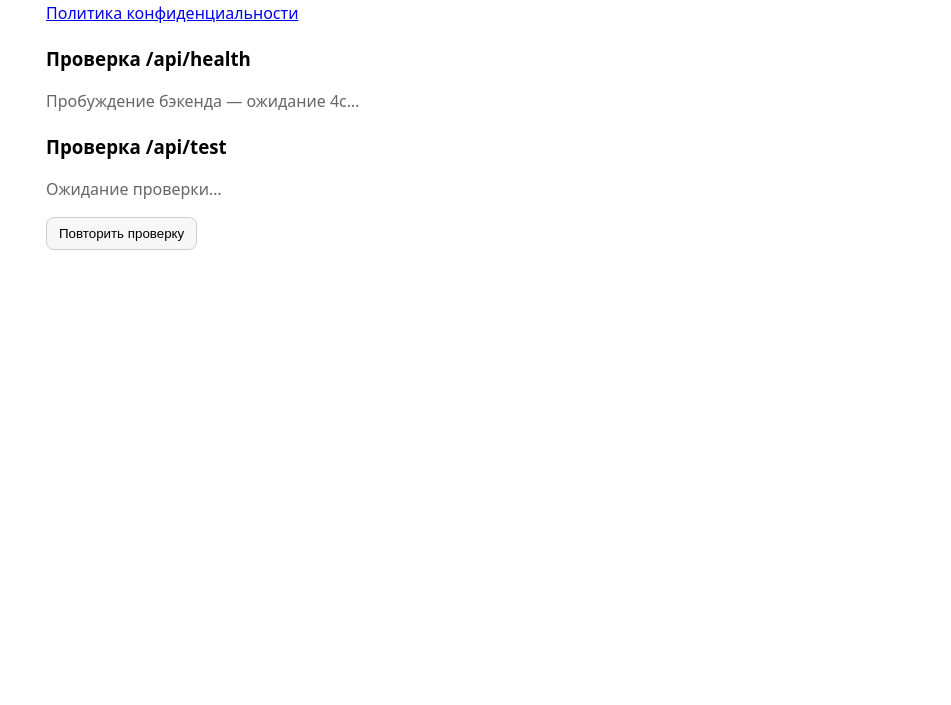
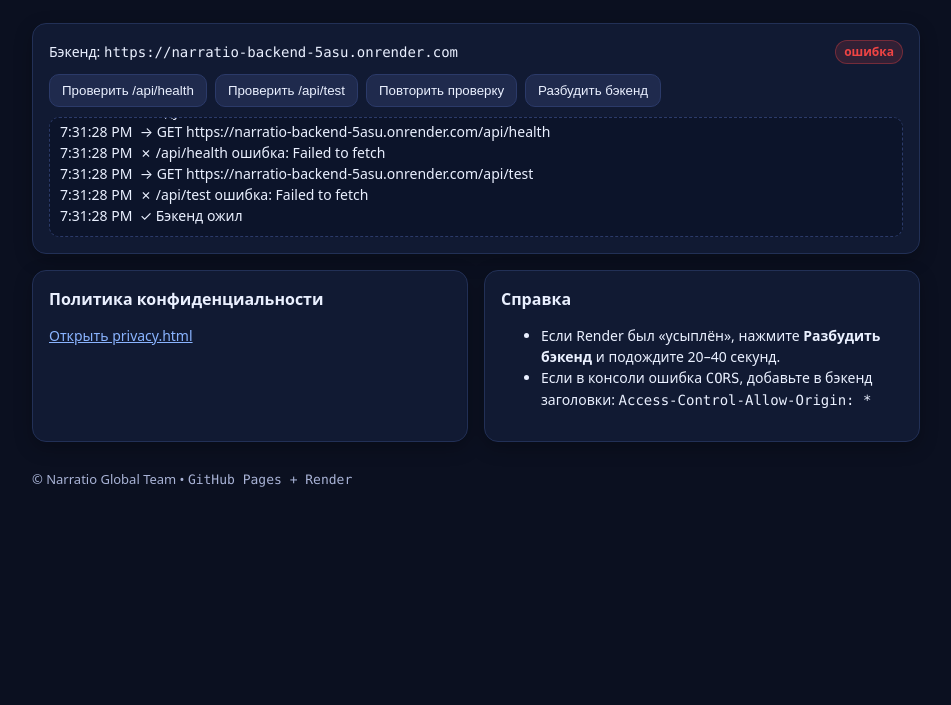
Before and after one commit to narratioglobalteam-cell/narratio-frontend, a plain HTML site: page index.html in a window 1280 px wide. Shown: the part 95-800 px from the top of the page, without its empty margins (164-1115 px from the left). Drawn offline with Linux system fonts and the light colour scheme; no server answers.

Commit message:
point frontend to Render

```diff
--- a/index.html
+++ b/index.html
@@ -1,100 +1,143 @@
-<!doctype html>
+<!DOCTYPE html>
 <html lang="ru">
 <head>
   <meta charset="utf-8" />
-  <title>Narratio</title>
   <meta name="viewport" content="width=device-width, initial-scale=1" />
+  <title>Narratio — проверка бэкенда</title>
   <style>
-    body{font:16px/1.5 system-ui,Segoe UI,Roboto,Arial;max-width:860px;margin:32px auto;padding:0 12px}
-    h1{margin:0 0 8px}
-    h3{margin:20px 0 8px}
-    .muted{color:#666}
-    button{padding:8px 12px;border:1px solid #ccc;border-radius:8px;background:#f7f7f7;cursor:pointer}
-    button:active{transform:translateY(1px)}
+    :root { --bg:#0b1020; --panel:#111a33; --text:#eaf0ff; --muted:#a9b3d6; --ok:#22c55e; --bad:#ef4444; --btn:#1f2a4d; --btnh:#24345f; }
+    * { box-sizing: border-box; }
+    body { margin:0; background:var(--bg); color:var(--text); font:14px/1.5 system-ui, -apple-system, Segoe UI, Roboto, Arial, sans-serif; }
+    .wrap { max-width:920px; margin:32px auto; padding:0 16px; }
+    h1 { margin:0 0 8px; font-size:22px; }
+    .sub { color:var(--muted); margin:0 0 24px; }
+    .grid { display:grid; grid-template-columns:1fr; gap:16px; }
+    @media (min-width:720px){ .grid{ grid-template-columns:1fr 1fr; } }
+    .card { background:var(--panel); border:1px solid #223056; border-radius:14px; padding:16px; box-shadow:0 6px 18px rgba(0,0,0,.25); }
+    .card h2 { margin:0 0 8px; font-size:16px; }
+    .row { display:flex; gap:8px; flex-wrap:wrap; align-items:center; }
+    button { appearance:none; border:1px solid #2b3a69; background:var(--btn); color:var(--text); padding:8px 12px; border-radius:10px; cursor:pointer; }
+    button:hover { background:var(--btnh); }
+    code, .mono { font-family: ui-monospace, SFMono-Regular, Menlo, Consolas, "Liberation Mono", monospace; }
+    .log { margin-top:10px; background:#0c142a; border:1px dashed #2b3a69; border-radius:10px; padding:10px; height:120px; overflow:auto; white-space:pre-wrap; }
+    .pill { display:inline-block; padding:2px 8px; border-radius:999px; font-weight:600; font-size:12px; }
+    .ok { background:rgba(34,197,94,.15); color:var(--ok); border:1px solid rgba(34,197,94,.35); }
+    .bad { background:rgba(239,68,68,.15); color:var(--bad); border:1px solid rgba(239,68,68,.35); }
+    footer { margin:28px 0 12px; color:var(--muted); font-size:13px; }
+    a { color:#8ab4ff; }
   </style>
 </head>
 <body>
-  <h1>Narratio</h1>
+  <div class="wrap">
+    <h1>Narratio</h1>
+    <p class="sub">Проверка соединения фронта с бэкендом</p>
 
-  <p><a href="privacy.html" rel="noopener">Политика конфиденциальности</a></p>
+    <div class="card">
+      <div class="row" style="justify-content:space-between;">
+        <div>Бэкенд: <span id="be-url" class="mono"></span></div>
+        <div id="be-status" class="pill bad">не проверен</div>
+      </div>
+      <div class="row" style="margin-top:10px;">
+        <button id="btn-health">Проверить /api/health</button>
+        <button id="btn-test">Проверить /api/test</button>
+        <button id="btn-retry">Повторить проверку</button>
+        <button id="btn-wake">Разбудить бэкенд</button>
+      </div>
+      <div id="log" class="log"></div>
+    </div>
 
-  <h3>Проверка /api/health</h3>
-  <p id="health" class="muted">Ожидание запуска бэкенда…</p>
+    <div class="grid" style="margin-top:16px;">
+      <div class="card">
+        <h2>Политика конфиденциальности</h2>
+        <p><a href="./privacy.html">Открыть privacy.html</a></p>
+      </div>
+      <div class="card">
+        <h2>Справка</h2>
+        <ul>
+          <li>Если Render был «усыплён», нажмите <b>Разбудить бэкенд</b> и подождите 20–40 секунд.</li>
+          <li>Если в консоли ошибка <span class="mono">CORS</span>, добавьте в бэкенд заголовки:
+            <span class="mono">Access-Control-Allow-Origin: *</span></li>
+        </ul>
+      </div>
+    </div>
 
-  <h3>Проверка /api/test</h3>
-  <p id="test" class="muted">Ожидание проверки…</p>
-
-  <p><button id="retryBtn">Повторить проверку</button></p>
+    <footer>
+      &copy; Narratio Global Team • <span class="mono">GitHub Pages + Render</span>
+    </footer>
+  </div>
 
   <script>
-    const API_BASE = 'https://narratio-backend-5asu.onrender.com';
+    // === НАСТРОЙКА: URL бэкенда ===
+    const BACKEND = 'https://narratio-backend-5asu.onrender.com';
 
-    function sleep(ms){ return new Promise(r=>setTimeout(r,ms)); }
+    // ——— не трогать ниже ———
+    const el = (id)=>document.getElementById(id);
+    const log = (m)=>{ el('log').textContent += `${new Date().toLocaleTimeString()}  ${m}\n`; el('log').scrollTop = el('log').scrollHeight; };
+    const setStatus = (ok)=>{ const s=el('be-status'); s.textContent = ok ? 'OK' : 'ошибка'; s.className = 'pill ' + (ok ? 'ok':'bad'); };
+    el('be-url').textContent = BACKEND;
 
-    function fetchWithTimeout(url, timeout=15000){
-      const ctrl = new AbortController();
-      const t = setTimeout(()=>ctrl.abort(), timeout);
-      return fetch(url, {signal: ctrl.signal})
-        .finally(()=>clearTimeout(t));
+    async function fetchJSON(url, opts={}) {
+      const res = await fetch(url, { ...opts, headers: { 'Accept':'application/json', ...(opts.headers||{}) }, mode:'cors' });
+      const text = await res.text();
+      let body;
+      try { body = JSON.parse(text); } catch { body = text; }
+      if (!res.ok) throw new Error(`HTTP ${res.status} ${res.statusText} — ${typeof body==='string'?body:JSON.stringify(body)}`);
+      return body;
     }
 
-    async function fetchJSON(url, timeout=15000){
-      const r = await fetchWithTimeout(url, timeout);
-      if(!r.ok) throw new Error('HTTP ' + r.status);
-      return r.json();
-    }
-
-    async function withRetry(taskFn, {tries=8, firstDelay=2000, factor=1.6, statusEl, label}){
-      let delay = firstDelay, lastErr;
-      for(let i=1;i<=tries;i++){
-        try{
-          if(statusEl) statusEl.textContent = `${label} (попытка ${i}/${tries})…`;
-          const res = await taskFn();
-          return res;
-        }catch(e){
-          lastErr = e;
-          if(i < tries){
-            if(statusEl) statusEl.textContent = `${label} — ожидание ${Math.ceil(delay/1000)}с…`;
-            await sleep(delay);
-            delay = Math.min(15000, Math.round(delay*factor));
-          }
-        }
-      }
-      throw lastErr || new Error('неизвестная ошибка');
-    }
-
-    async function runChecks(){
-      const elHealth = document.getElementById('health');
-      const elTest = document.getElementById('test');
-      elHealth.classList.add('muted'); elTest.classList.add('muted');
-      elHealth.textContent = 'Ожидание запуска бэкенда…';
-      elTest.textContent = 'Ожидание проверки…';
-
-      try{
-        const health = await withRetry(
-          () => fetchJSON(`${API_BASE}/api/health`, 10000),
-          { tries: 8, firstDelay: 2000, factor: 1.7, statusEl: elHealth, label: 'Пробуждение бэкенда' }
-        );
-        elHealth.classList.remove('muted');
-        elHealth.textContent = 'Бэкенд ответил: ' + JSON.stringify(health);
-
-        const test = await withRetry(
-          () => fetchJSON(`${API_BASE}/api/test`, 10000),
-          { tries: 5, firstDelay: 1500, factor: 1.6, statusEl: elTest, label: 'Проверка /api/test' }
-        );
-        elTest.classList.remove('muted');
-        elTest.textContent = 'Бэкенд ответил: ' + JSON.stringify(test);
-      }catch(e){
-        const msg = (e && e.message) ? e.message : String(e);
-        if(elTest.textContent.startsWith('Ожидание')) {
-          elTest.textContent = 'Ошибка: ' + msg;
-        }
-        elHealth.textContent = 'Ошибка: ' + msg;
+    async function checkHealth() {
+      const url = `${BACKEND}/api/health`;
+      log(`→ GET ${url}`);
+      try {
+        const data = await fetchJSON(url);
+        log(`✓ /api/health: ${typeof data==='string'?data:JSON.stringify(data)}`);
+        setStatus(true);
+      } catch (e) {
+        log(`✗ /api/health ошибка: ${e.message}`);
+        setStatus(false);
       }
     }
 
-    document.getElementById('retryBtn').addEventListener('click', runChecks);
-    runChecks();
+    async function checkTest() {
+      const url = `${BACKEND}/api/test`;
+      log(`→ GET ${url}`);
+      try {
+        const data = await fetchJSON(url);
+        log(`✓ /api/test: ${typeof data==='string'?data:JSON.stringify(data)}`);
+        setStatus(true);
+      } catch (e) {
+        log(`✗ /api/test ошибка: ${e.message}`);
+        setStatus(false);
+      }
+    }
+
+    // «Разбудить» Render free instance + повторить проверки
+    async function wakeAndRetry() {
+      const ping = `${BACKEND}/api/health`;
+      log(`↻ Разбудить бэкенд: ${ping}`);
+      try { await fetch(ping, { mode:'cors' }); } catch {}
+      // подождём чтобы Render прогрелся
+      const delays = [1500, 3000, 5000, 8000, 12000];
+      for (const ms of delays) {
+        log(`… жду ${ms} ms`);
+        await new Promise(r=>setTimeout(r, ms));
+        try {
+          await checkHealth();
+          await checkTest();
+          log('✓ Бэкенд ожил');
+          return;
+        } catch {}
+      }
+      log('✗ Не удалось «разбудить» — попробуйте ещё раз или проверьте Render.');
+    }
+
+    el('btn-health').onclick = checkHealth;
+    el('btn-test').onclick = checkTest;
+    el('btn-retry').onclick = async ()=>{ await checkHealth(); await checkTest(); };
+    el('btn-wake').onclick = wakeAndRetry;
+
+    // Авто-попытка при открытии страницы
+    wakeAndRetry();
   </script>
 </body>
 </html>
```
